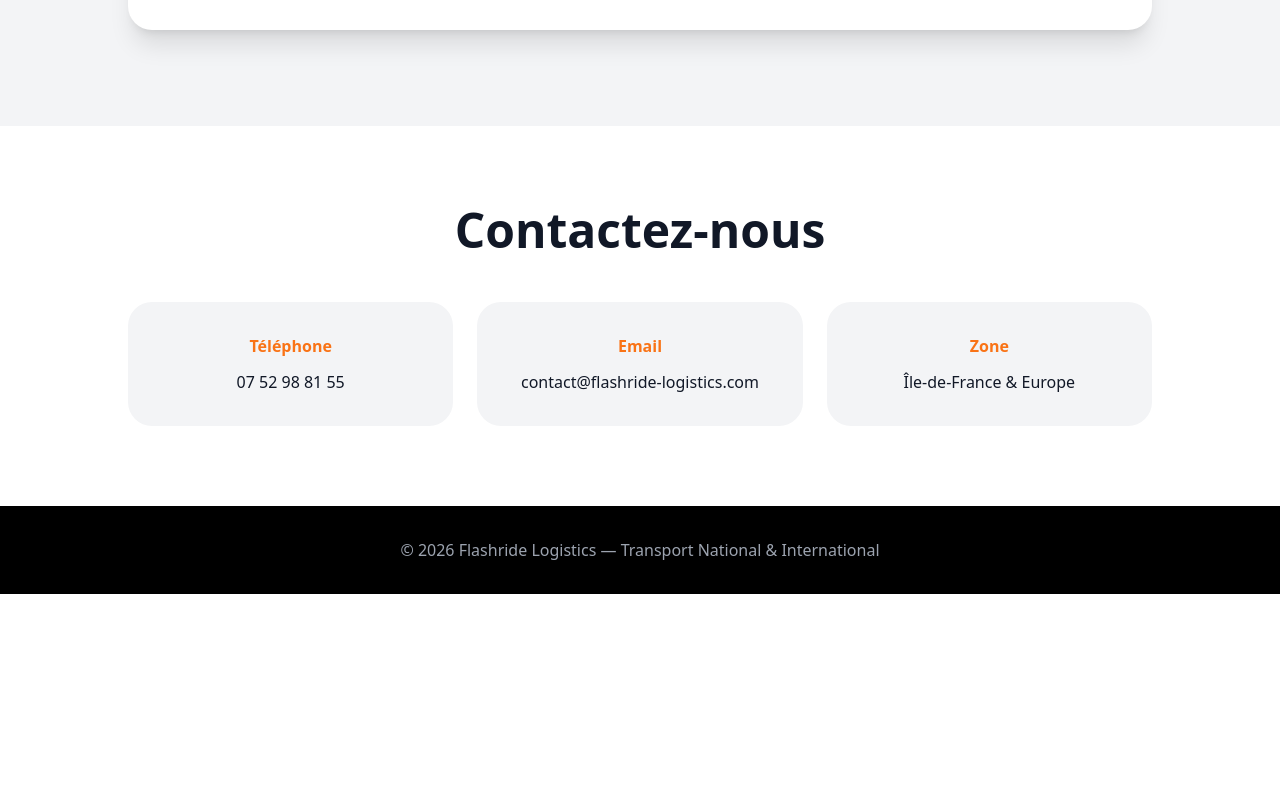
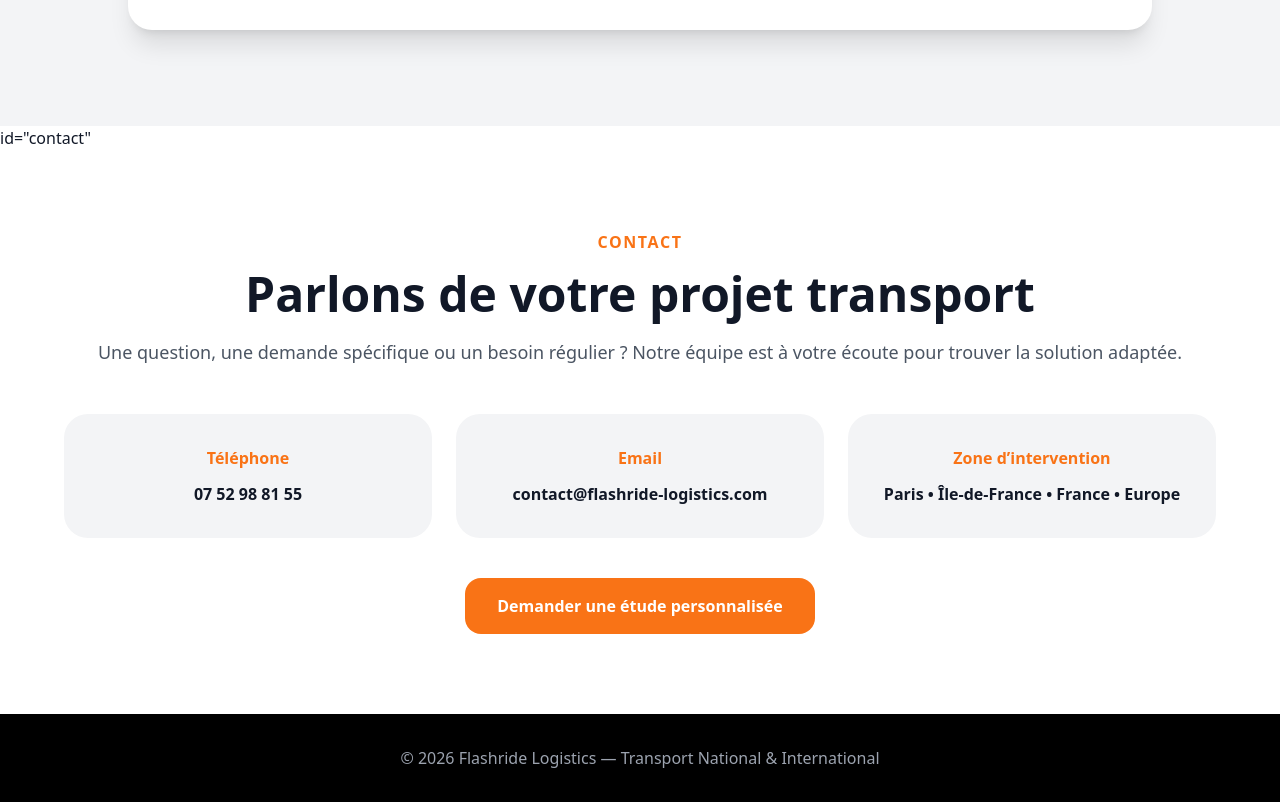
Before and after one commit to jasonvandommele-commits/flashride-logistics, a Next.js app: page / in a window 1280 px wide. Shown: the part 4221-5023 px from the top of the page. Before the commit the page ends 4815 px from the top, so only its background shows below. Built offline with nearby package versions, Linux system fonts and the light colour scheme.

Commit message:
Update page.jsx

```diff
--- a/app/page.jsx
+++ b/app/page.jsx
@@ -410,21 +410,33 @@ export default function FlashrideLogisticsWebsite() {
 
 
       {/* Contact */}
-      <section id="contact" className="py-20 px-6 bg-white">
+      id="contact"
+      <section className="py-20 px-6 bg-white">
+         <div className="max-w-6xl mx-auto text-center">
 
-        <div className="max-w-5xl mx-auto text-center">
+      <p className="text-orange-500 font-bold uppercase tracking-widest">
+        Contact
+      </p>
 
-          <h2 className="text-5xl font-black">
-            Contactez-nous
+      <h2 className="text-5xl font-black mt-4">
+        Parlons de votre projet transport
       </h2>
 
+      <p className="mt-5 text-gray-600 text-lg">
+        Une question, une demande spécifique ou un besoin régulier ?
+        Notre équipe est à votre écoute pour trouver la solution adaptée.
+      </p>
+
+
       <div className="mt-12 grid md:grid-cols-3 gap-6">
+
 
         <div className="bg-gray-100 rounded-3xl p-8">
           <p className="text-orange-500 font-bold">
             Téléphone
           </p>
-              <p className="mt-3">
+
+          <p className="mt-3 font-semibold">
             07 52 98 81 55
           </p>
         </div>
@@ -434,7 +446,8 @@ export default function FlashrideLogisticsWebsite() {
           <p className="text-orange-500 font-bold">
             Email
           </p>
-              <p className="mt-3">
+
+          <p className="mt-3 font-semibold">
             contact@flashride-logistics.com
           </p>
         </div>
@@ -442,14 +455,29 @@ export default function FlashrideLogisticsWebsite() {
 
         <div className="bg-gray-100 rounded-3xl p-8">
           <p className="text-orange-500 font-bold">
-                Zone
+            Zone d’intervention
           </p>
-              <p className="mt-3">
-                Île-de-France & Europe
+
+          <p className="mt-3 font-semibold">
+            Paris • Île-de-France • France • Europe
           </p>
         </div>
 
+
       </div>
+
+
+      <div className="mt-10">
+
+        <a
+          href="#devis"
+          className="inline-block bg-orange-500 text-white px-8 py-4 rounded-2xl font-bold hover:bg-orange-600 transition"
+        >
+          Demander une étude personnalisée
+        </a>
+
+      </div>
+
 
     </div>
 
```
Lines whose indentation alone changed are shown as unchanged.
